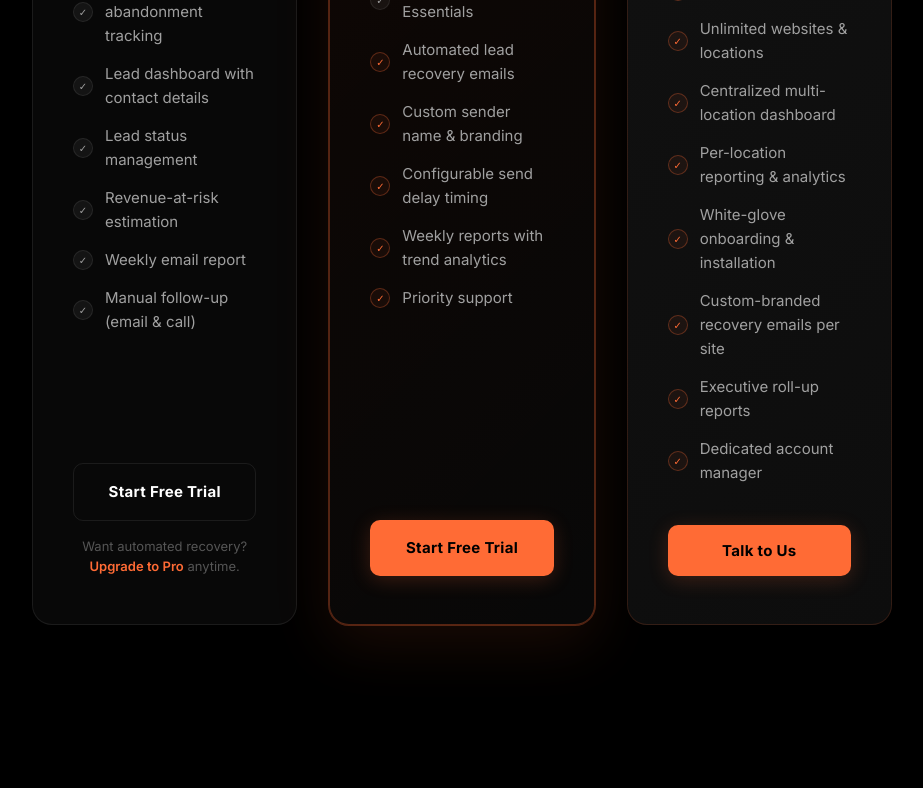
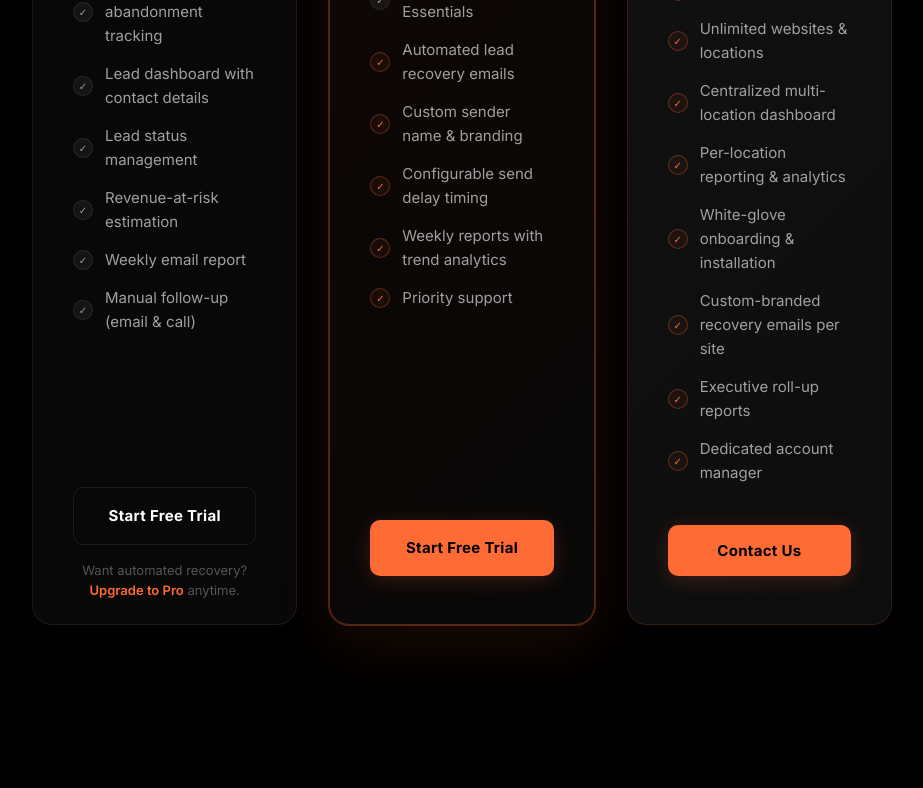
Before and after one commit to Asherton1/leadcatch-app, a Next.js app: page / in a window 1280 px wide. Shown: the part 5783-6571 px from the top of the page, without its empty margins (178-1101 px from the left). Built offline with nearby package versions, Linux system fonts and the light colour scheme.

Commit message:
Orange tier names, aligned buttons, Contact Us

```diff
--- a/app/components/PricingSection.tsx
+++ b/app/components/PricingSection.tsx
@@ -98,7 +98,7 @@ export default function PricingSection() {
             <li><span className="check-icon check-orange">✓</span>Executive roll-up reports</li>
             <li><span className="check-icon check-orange">✓</span>Dedicated account manager</li>
           </ul>
-          <button onClick={() => setShowEnterprise(true)} className="pricing-cta pricing-cta-primary">Talk to Us</button>
+          <button onClick={() => setShowEnterprise(true)} className="pricing-cta pricing-cta-primary">Contact Us</button>
         </div>
       </div>
 
--- a/app/landing.css
+++ b/app/landing.css
@@ -493,6 +493,7 @@
 }
 
 .pricing-tier {
+  color: #ff6b35 !important;
   font-size: 0.8125rem;
   font-weight: 600;
   letter-spacing: 0.12em;
@@ -502,6 +503,7 @@
 }
 
 .pricing-card-featured .pricing-tier {
+  color: #ff6b35 !important;
   color: var(--orange);
 }
 
@@ -1234,3 +1236,20 @@
     padding: 1.75rem;
   }
 }
+
+/* Align pricing buttons to same line */
+.pricing-card {
+  display: flex;
+  flex-direction: column;
+}
+.pricing-features {
+  flex: 1;
+}
+.pricing-cta {
+  margin-top: auto;
+}
+.pricing-upgrade-hint {
+  margin-top: -0.5rem;
+  position: relative;
+  bottom: -1.5rem;
+}
```
